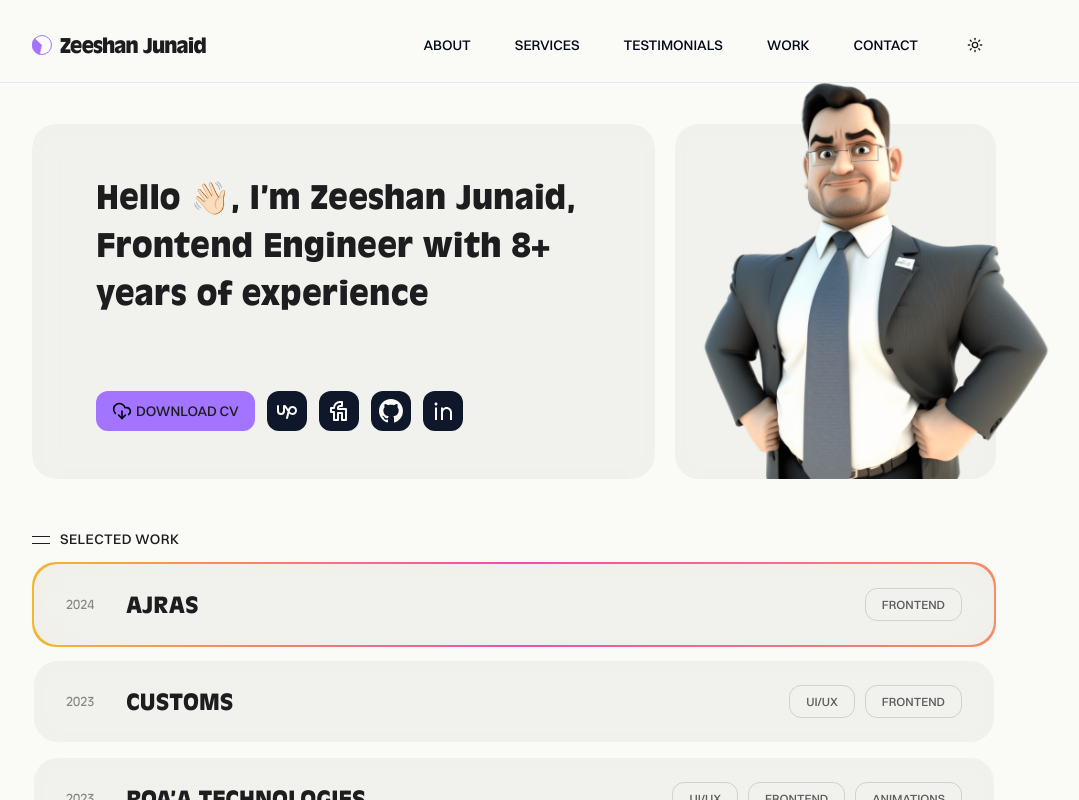
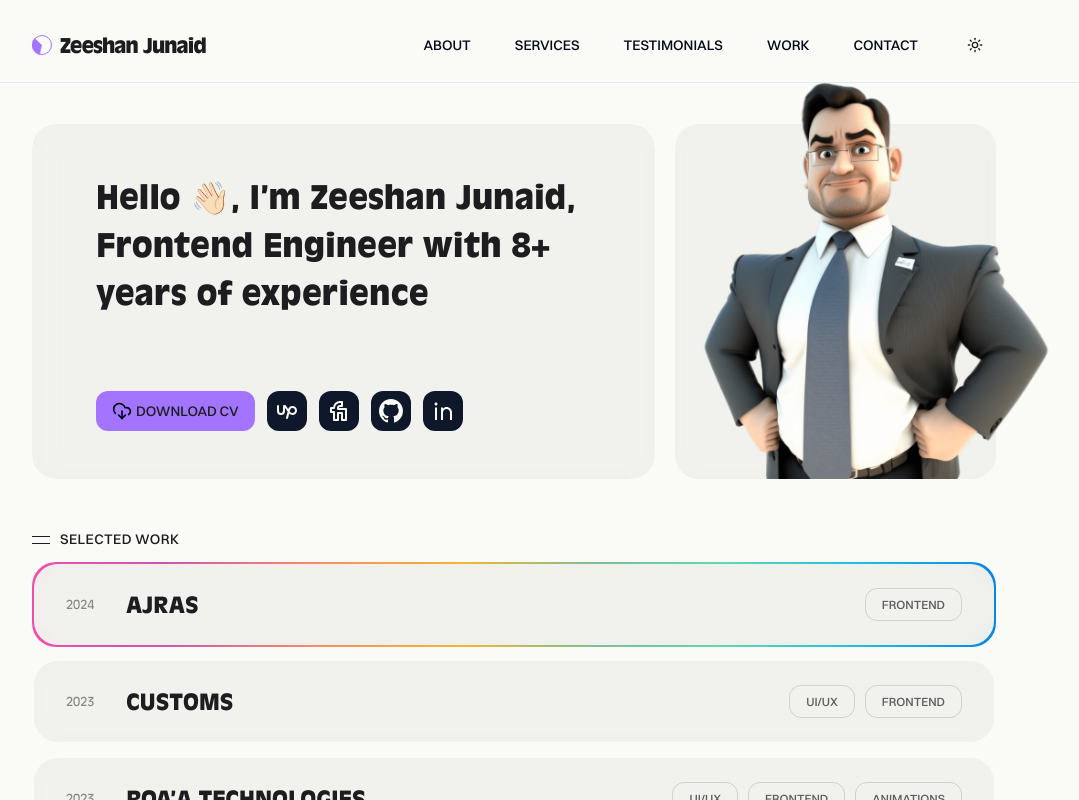
Before and after one commit to zeeshanjunaid/zeeshanjunaid.dev, a Next.js app: page / in a window 1280 px wide. In both pictures the pointer is over the link 640 px from the left and 604 px from the top of the page. Shown: the top 800 px of the page, without its empty margins (126-1205 px from the left). Built offline with nearby package versions, Linux system fonts and the light colour scheme.

Commit message:
small gradient change

```diff
--- a/app/(root)/(routes)/work/page.tsx
+++ b/app/(root)/(routes)/work/page.tsx
@@ -39,8 +39,6 @@ const WorkPage = () => {
   useEffect(() => {
     if (typeof localStorage !== "undefined") {
       localStorage.setItem("zsGridView", JSON.stringify(gridView));
-    } else {
-      setGridView(false);
     }
   }, [gridView]);
   useEffect(() => {
--- a/app/globals.css
+++ b/app/globals.css
@@ -121,3 +121,17 @@ body {
   -webkit-background-clip: text;
   -webkit-text-fill-color: transparent;
 }
+.work-item-gradient:hover,
+.hamburger-gradient {
+  background: linear-gradient(
+    91deg,
+    #f34dac -0.15%,
+    #ce55b0 13.63%,
+    #f48e66 29.54%,
+    #f0b832 44.92%,
+    #7bbe92 58.7%,
+    #63d7af 71.43%,
+    #1cc2df 85.21%,
+    #0580e6 101.65%
+  );
+}
--- a/components/nav-mobile.tsx
+++ b/components/nav-mobile.tsx
@@ -28,7 +28,7 @@ const NavMobile = ({ data }: NavMobileProps) => {
         >
           <div
             className="absolute top-0 left-0 w-full h-full rounded-xl -z-10 scale-y-110 scale-x-105
-    bg-gradient-to-r from-pink-500 via-red-500 to-orange-500 from-yellow-500 via-green-500 to-blue-500 from-cyan-500 via-teal-500 to-blue-500 from-blue-500 via-indigo-500 to-blue-500 backdrop-blur-xs group-hover:scale-0 transition-all duration-500 delay-0 ease-in-out group-hover:duration-1000"
+    backdrop-blur-xs group-hover:scale-0 transition-all duration-500 delay-0 ease-in-out group-hover:duration-1000 hamburger-gradient"
           />
           <HiMenuAlt4 className="h-[20px] w-[20px] md:h-[22px] md:w-[22px]" />
         </Button>
--- a/components/work-item.tsx
+++ b/components/work-item.tsx
@@ -23,7 +23,7 @@ export const WorkItem = ({
     <a
       href={link}
       target="_blank"
-      className="group cursor-pointer bg-transparent group w-full rounded-3xl bg-purple hover:bg-gradient-to-r from-[#ce55b0] via-[#f34dac] to-[#f48e66] from-[#f0b832] via-[#b2ce37] to-[#63d7af] from-[#1cc2df] via-[#0580e6] p-[2px] transition-background duration-200 overflow-hidden z-20"
+      className="group cursor-pointer bg-transparent group w-full rounded-3xl bg-purple p-[2px] transition-background duration-200 overflow-hidden z-20 work-item-gradient"
     >
       <div className="relative px-6 md:px-8 py-6 bg-light dark:bg-dark rounded-3xl">
         <BlurBG className="rounded-3xl" />
```
